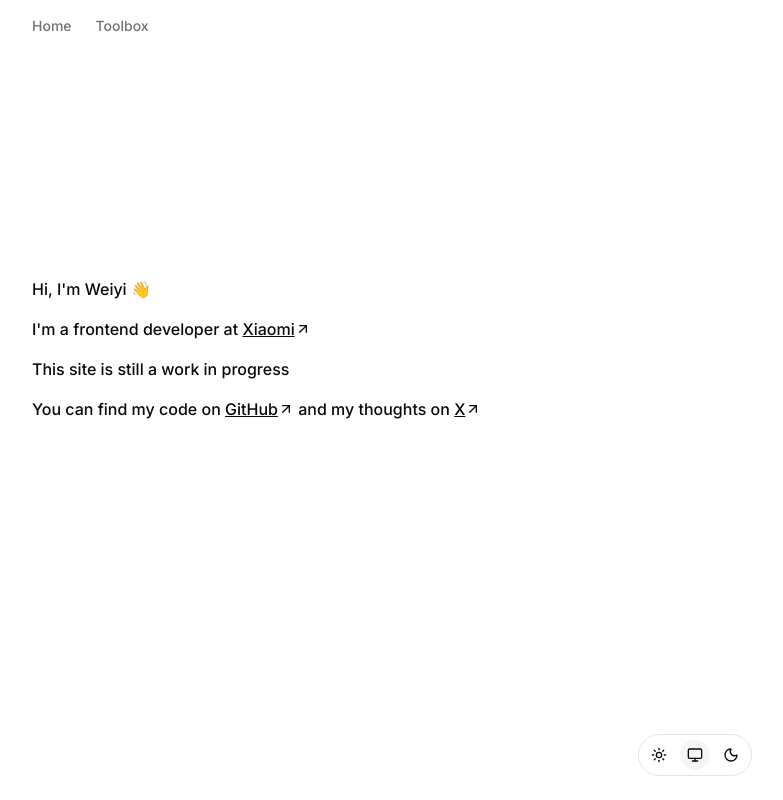
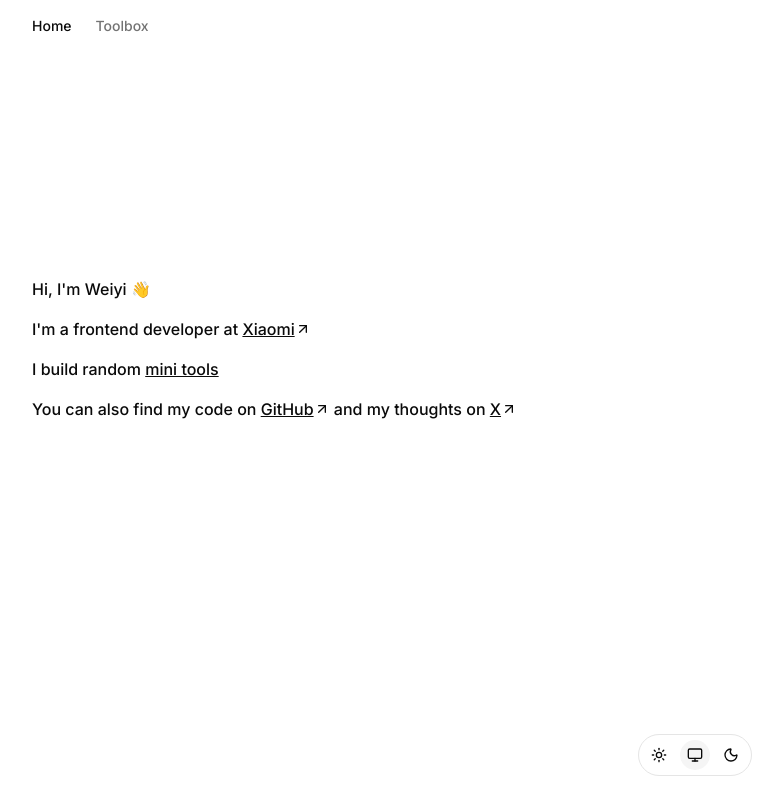
Before and after one commit to Johnson1602/willxuu-site, a Next.js app: page / in a window 1280 px wide. Shown: the whole page, without its empty margins (248-1031 px from the left). Built offline with nearby package versions, Linux system fonts and the light colour scheme.

Commit message:
feat: link to toolbox page in description

```diff
--- a/src/app/page.tsx
+++ b/src/app/page.tsx
@@ -1,5 +1,6 @@
 'use client'
 
+import Link from 'next/link'
 import { ArrowUpRight } from 'lucide-react'
 import posthog from 'posthog-js'
 import styles from './page.module.css'
@@ -18,6 +19,7 @@ export default function Page() {
         <p>
           Hi, I&apos;m Weiyi <span className={styles.waveHand}>👋</span>
         </p>
+
         <p>
           I&apos;m a frontend developer at{' '}
           <a
@@ -31,9 +33,16 @@ export default function Page() {
             Xiaomi <ArrowUpRight size={16} />
           </a>
         </p>
-        <p>This site is still a work in progress</p>
+
         <p>
-          You can find my code on{' '}
+          I build random{' '}
+          <Link href='/toolbox' className='underline'>
+            mini tools
+          </Link>
+        </p>
+
+        <p>
+          You can also find my code on{' '}
           <a
             href='https://github.com/Johnson1602'
             target='_blank'
--- a/src/components/header.tsx
+++ b/src/components/header.tsx
@@ -1,18 +1,32 @@
+'use client'
+
 import Link from 'next/link'
+import { usePathname } from 'next/navigation'
+import { cn } from '@/lib/utils'
 
 export function Header() {
+  const pathname = usePathname()
+
   return (
     <header className='sticky top-0 left-0 right-0 z-50 py-4 text-sm bg-background/80 backdrop-blur-sm'>
       <nav className='max-w-3xl mx-auto px-6 flex items-center gap-6'>
         <Link
           href='/'
-          className='text-muted-foreground hover:text-foreground transition-colors font-medium'
+          className={cn(
+            'hover:text-foreground transition-colors font-medium',
+            pathname === '/' ? 'text-foreground' : 'text-muted-foreground'
+          )}
         >
           Home
         </Link>
         <Link
           href='/toolbox'
-          className='text-muted-foreground hover:text-foreground transition-colors font-medium'
+          className={cn(
+            'hover:text-foreground transition-colors font-medium',
+            pathname.startsWith('/toolbox')
+              ? 'text-foreground'
+              : 'text-muted-foreground'
+          )}
         >
           Toolbox
         </Link>
```
